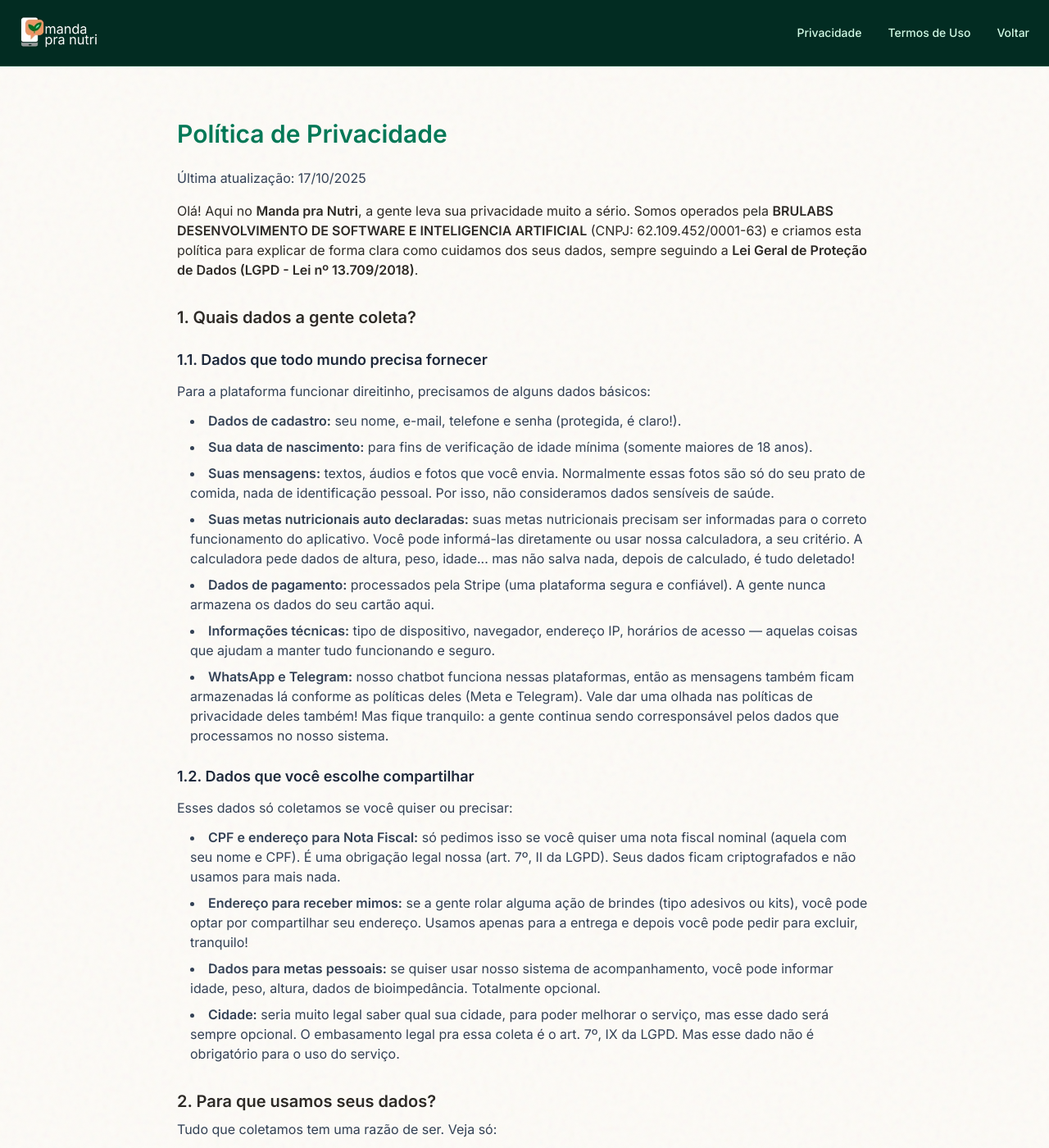
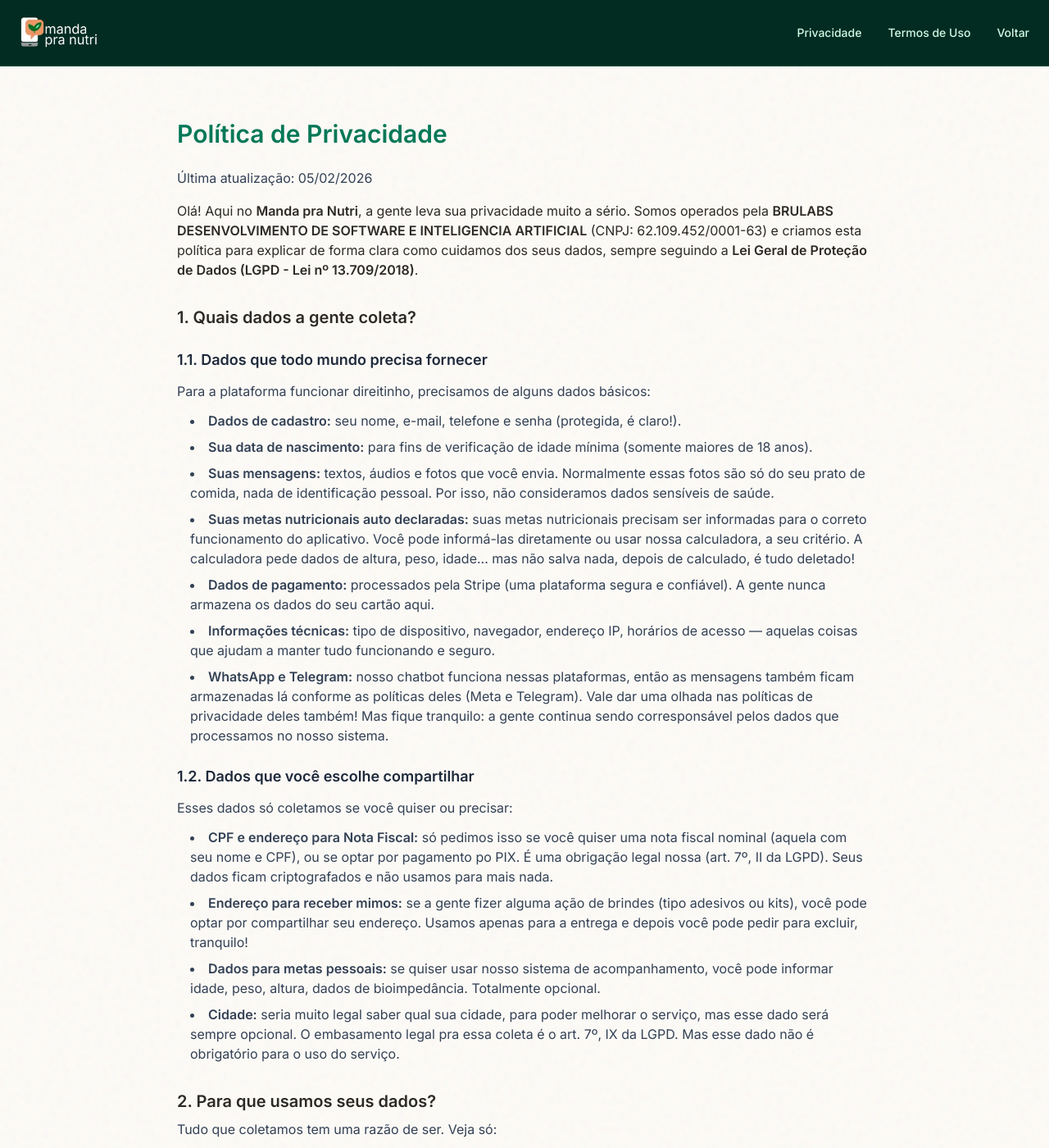
Before and after one commit to brulabs-dev/mpnsite, a Jekyll site: the page built from docs/privacidade.html, in a window 1280 px wide and 1400 px high. Shown: the whole window at 82% size. Built offline with Jekyll 4.4.1, drawn with Linux system fonts in a browser that asks for light colours; nearby versions of some CDN libraries; a script that is not in the unit is left out; some of the changed text lies outside the part shown.

Commit message:
Update privacy policy with new dates and details

```diff
--- a/docs/privacidade.html
+++ b/docs/privacidade.html
@@ -6,7 +6,7 @@
 
 <div class="max-w-4xl mx-auto px-6 py-16">
     <h1 class="text-3xl font-extrabold mb-6 text-emerald-700">Política de Privacidade</h1>
-    <p class="mb-4 text-slate-700">Última atualização: 17/10/2025</p>
+    <p class="mb-4 text-slate-700">Última atualização: 05/02/2026</p>
 
     <p class="mb-4">Olá! Aqui no <strong>Manda pra Nutri</strong>, a gente leva sua privacidade muito a sério. Somos operados pela <strong>BRULABS DESENVOLVIMENTO DE SOFTWARE E INTELIGENCIA ARTIFICIAL</strong> (CNPJ: 62.109.452/0001-63) e criamos esta política para explicar de forma clara como cuidamos dos seus dados, sempre seguindo a <strong>Lei Geral de Proteção de Dados (LGPD - Lei nº 13.709/2018)</strong>.</p>
 
@@ -27,8 +27,8 @@
     <h3 class="text-lg font-semibold mt-6 mb-3 text-slate-800">1.2. Dados que você escolhe compartilhar</h3>
     <p class="mb-3 text-slate-700">Esses dados só coletamos se você quiser ou precisar:</p>
     <ul class="list-disc list-inside mb-4 text-slate-700 space-y-2 ml-4">
-      <li><strong>CPF e endereço para Nota Fiscal:</strong> só pedimos isso se você quiser uma nota fiscal nominal (aquela com seu nome e CPF). É uma obrigação legal nossa (art. 7º, II da LGPD). Seus dados ficam criptografados e não usamos para mais nada.</li>
-      <li><strong>Endereço para receber mimos:</strong> se a gente rolar alguma ação de brindes (tipo adesivos ou kits), você pode optar por compartilhar seu endereço. Usamos apenas para a entrega e depois você pode pedir para excluir, tranquilo!</li>
+      <li><strong>CPF e endereço para Nota Fiscal:</strong> só pedimos isso se você quiser uma nota fiscal nominal (aquela com seu nome e CPF), ou se optar por pagamento po PIX. É uma obrigação legal nossa (art. 7º, II da LGPD). Seus dados ficam criptografados e não usamos para mais nada.</li>
+      <li><strong>Endereço para receber mimos:</strong> se a gente fizer alguma ação de brindes (tipo adesivos ou kits), você pode optar por compartilhar seu endereço. Usamos apenas para a entrega e depois você pode pedir para excluir, tranquilo!</li>
       <li><strong>Dados para metas pessoais:</strong> se quiser usar nosso sistema de acompanhamento, você pode informar idade, peso, altura, dados de bioimpedância. Totalmente opcional.</li>
       <li><strong>Cidade:</strong> seria muito legal saber qual sua cidade, para poder melhorar o serviço, mas esse dado será sempre opcional. O embasamento legal pra essa coleta é o art. 7º, IX da LGPD. Mas esse dado não é obrigatório para o uso do serviço.</li>
     </ul>
@@ -97,14 +97,14 @@
     <p class="mb-4 text-slate-700">Sabemos que nenhum sistema é 100% à prova de falhas, mas fazemos o máximo para proteger você. Se acontecer algum problema de segurança que possa te afetar, avisamos você e a ANPD imediatamente.</p>
 
     <h2 class="text-xl font-bold mt-8 mb-2">8. Sobre cookies</h2>
-    <p class="mb-4 text-slate-700">A gente usa apenas cookies essenciais — aqueles necessários para você fazer login e navegar pela plataforma. Eles não rastreiam seu comportamento e somem quando você fecha o navegador. Se você desativar os cookies, algumas funções podem não funcionar direito.</p>
+    <p class="mb-4 text-slate-700">A gente usa apenas cookies essenciais — aqueles necessários para você fazer login e navegar pela plataforma, além de cookies da Meta para as campanhas publicitárias.</p>
 
     <h2 class="text-xl font-bold mt-8 mb-2">9. Aviso super importante!</h2>
     <p class="mb-4 text-slate-700"><strong>O Manda pra Nutri não substitui nutricionistas ou médicos.</strong> Tudo que oferecemos aqui é uma forma de ajudar a ter constância nas suas escolhas alimentares, de forma educativa e informativa. Para orientações específicas sobre sua saúde e nutrição, sempre consulte um profissional habilitado, combinado?</p>
 
     <h2 class="text-xl font-bold mt-8 mb-2">10. Nosso Encarregado de Dados (DPO)</h2>
     <p class="mb-4 text-slate-700">Se tiver dúvidas sobre privacidade, pode falar com nosso Encarregado de Proteção de Dados:</p>
-    <p class="mb-4 text-slate-700"><strong>Bruno Petrazzini Angst Palermo</strong> (o fundador!)<br>
+    <p class="mb-4 text-slate-700"><strong>Bruno Petrazzini Angst Palermo</strong><br>
     E-mail: <strong>privacidade@mandapranutri.com.br</strong></p>
 
     <h2 class="text-xl font-bold mt-8 mb-2">11. Mudanças nesta política</h2>
```
Also changed, not shown: other parts of docs/privacidade.html (+1 -1 lines).
